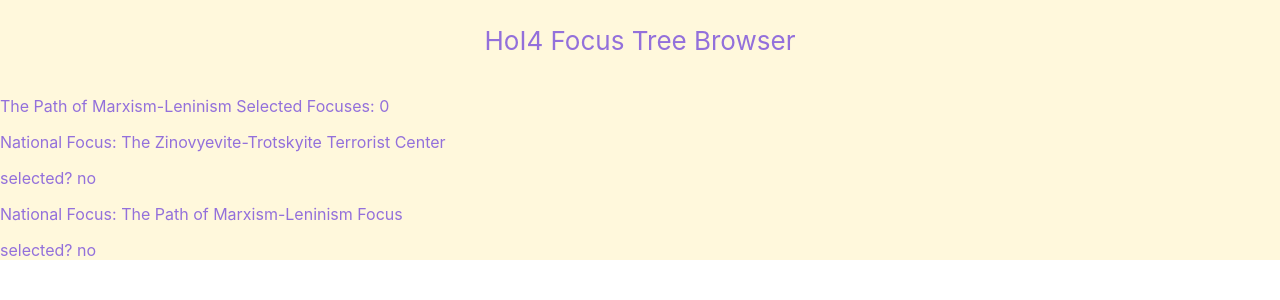
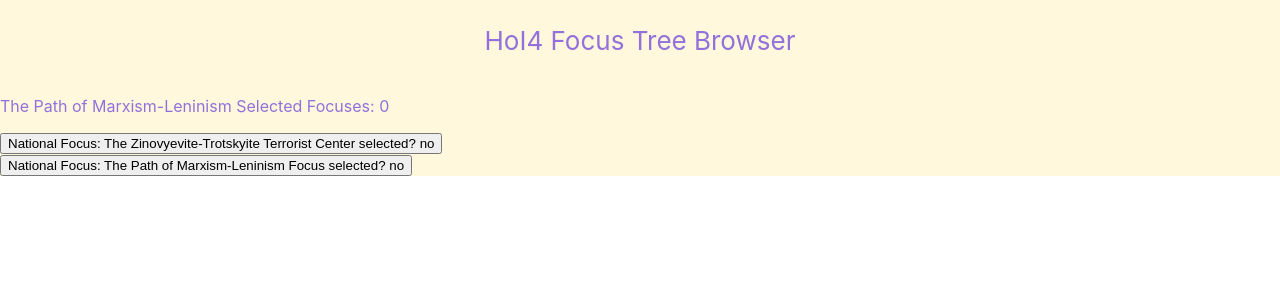
Before and after one commit to kroy/hoi4-focus-browser, a React (Create React App) app: page / in a window 1280 px wide. Shown: the top 300 px of the page. Built offline with nearby package versions, Linux system fonts and the light colour scheme.

Commit message:
little button

```diff
--- a/src/components/focus-tree/Focus.tsx
+++ b/src/components/focus-tree/Focus.tsx
@@ -10,8 +10,7 @@ type FocusProps = {
 function Focus(props: FocusProps) {
   return (
     <div>
-      <p onClick={ props.toggleCallback }>National Focus: {props.name}</p>
-      <p> selected? { props.selected ? "yes" : "no" } </p>
+      <button onClick={ props.toggleCallback }>National Focus: {props.name} selected? { props.selected ? "yes" : "no" }</button>
     </div>
 
   );
```
